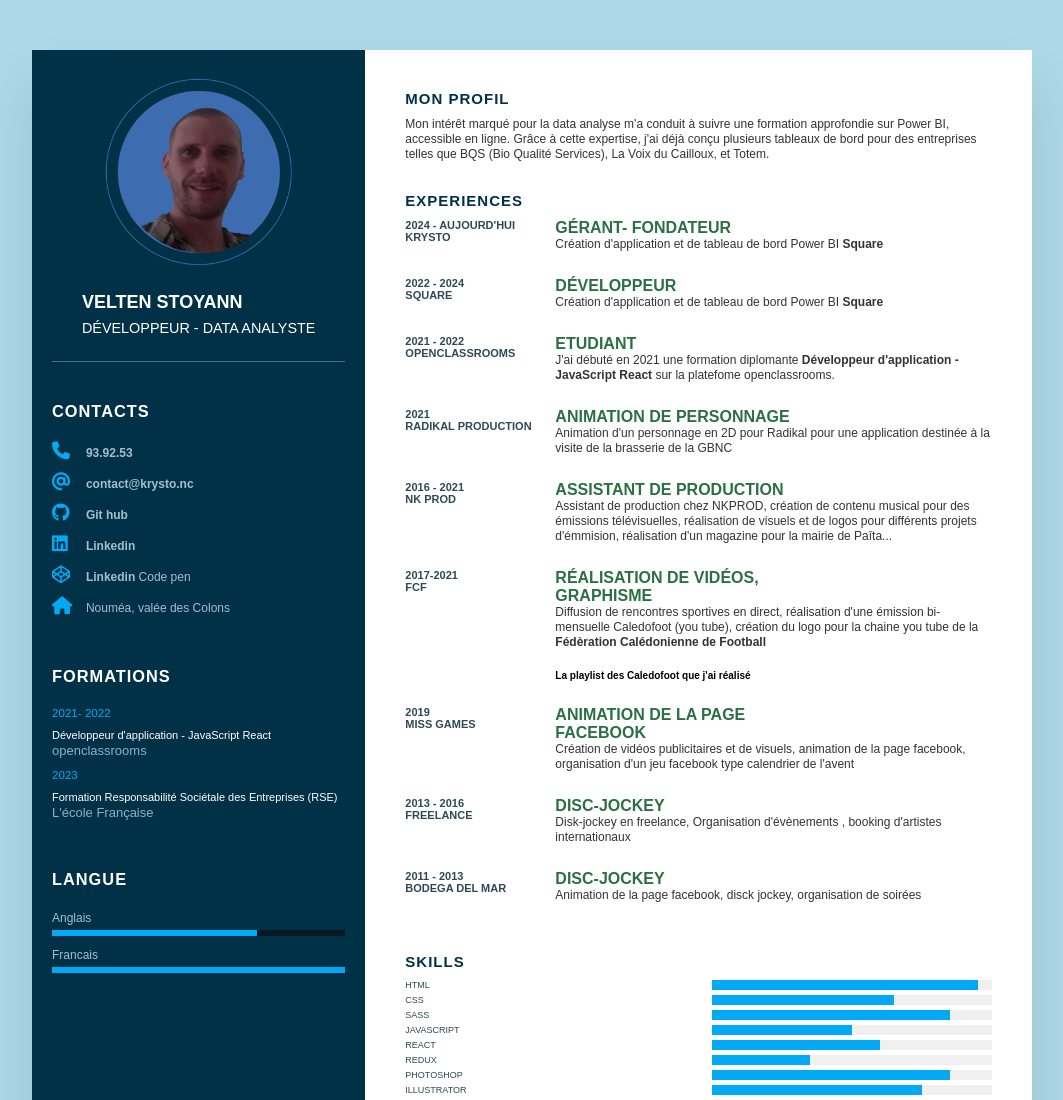
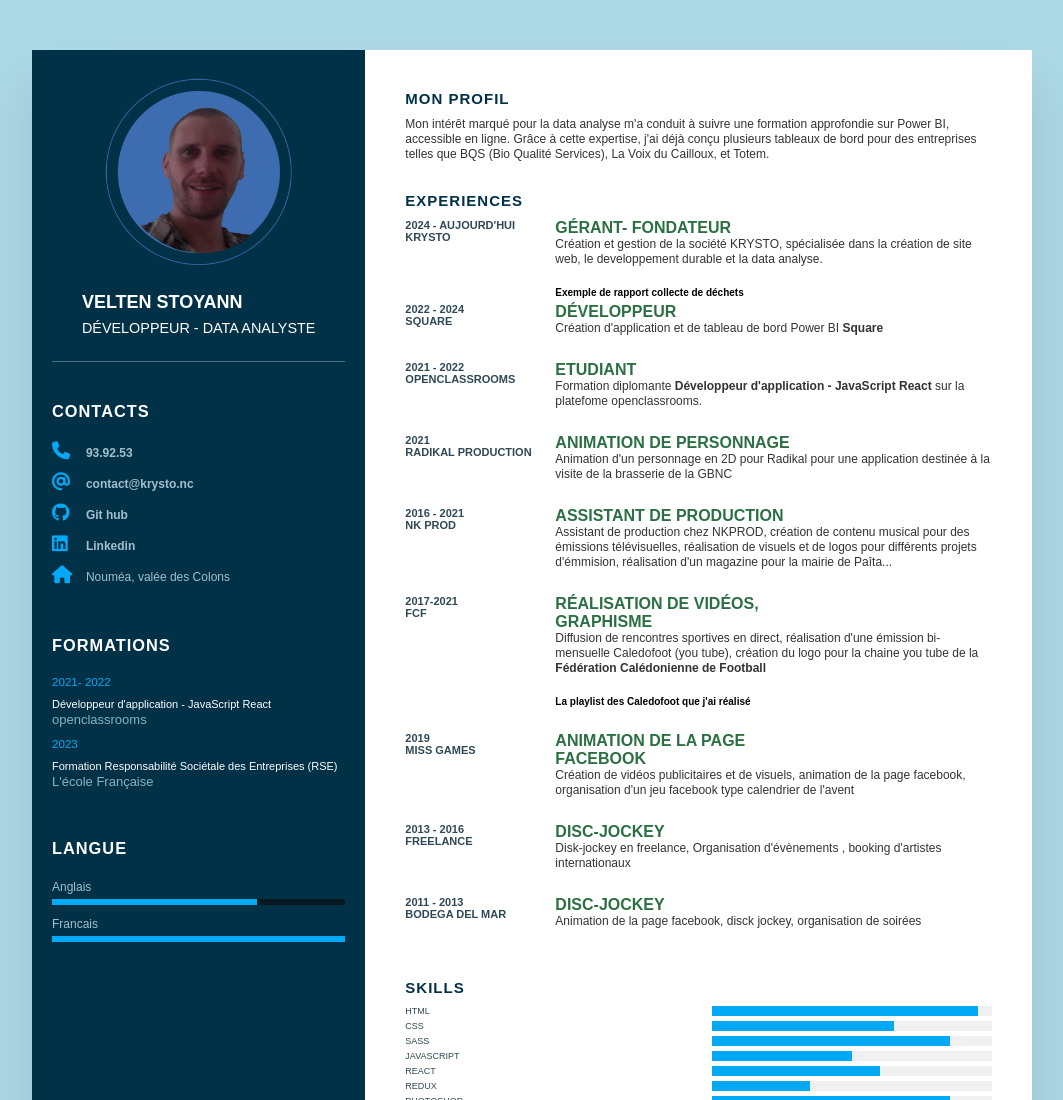
Before and after one commit to stoyann-open-classrooms/CV-2024, a plain HTML site: page index.html in a window 1280 px wide. Shown: the top 1100 px of the page, without its empty margins (108-1171 px from the left). Drawn offline with Linux system fonts and the light colour scheme.

Commit message:
modif correction

```diff
--- a/index.html
+++ b/index.html
@@ -45,13 +45,7 @@
                         <span class="text">
                             <a href="https://www.linkedin.com/feed/">Linkedin </a></span>
                     </li>
-                    <li>
-                        <span class="icon"><i class="fa-brands fa-codepen"></i></span>
-                        <span class="text">
-                            <a href="https://codepen.io/stoyann-open-classrooms">Linkedin
-                            </a>
-                            Code pen</span>
-                    </li>
+
 
                     <li>
                         <span class="icon"><i class="fa-solid fa-house"></i></span>
@@ -134,9 +128,10 @@
                     </div>
                     <div class="text">
                         <h4>Gérant- Fondateur</h4>
-                        <p>Création d'application et de tableau de bord Power BI<span><a href="https://www.square.nc/">
-                                    Square </a> </span>
+                        <p>
+                            Création et gestion de la société KRYSTO, spécialisée dans la création de site web, le developpement durable et la data analyse.
                         </p>
+                        <a href="https://app.powerbi.com/view?r=eyJrIjoiYWQ0MmFiN2EtNmQ5Ny00MjM2LThkYmUtN2RkMWNhMjVmNDljIiwidCI6ImI0Mjk1ZmNmLTk3MmItNDFjMC05OGYzLTNkNzU4NmIyZTdkYiIsImMiOjEwfQ%3D%3D">Exemple de rapport collecte de déchets</a>
                     </div>
                 </div>
                 <div class="box">
@@ -160,7 +155,7 @@
                     </div>
                     <div class="text">
                         <h4>Etudiant</h4>
-                        <p>J'ai débuté en 2021 une formation diplomante <span><a
+                        <p> Formation diplomante <span><a
                                     href="https://openclassrooms.com/fr/paths/516-developpeur-dapplication-javascript-react">Développeur
                                     d'application - JavaScript React</a></span> sur la platefome openclassrooms.
                         </p>
@@ -204,7 +199,7 @@
                         <h4>réalisation de vidéos, graphisme</h4>
                         <p>Diffusion de rencontres sportives en direct, réalisation d'une émission bi-mensuelle
                             Caledofoot
-                            (you tube), création du logo pour la chaine you tube de la <strong>Fédèration Calédonienne de Football </strong>
+                            (you tube), création du logo pour la chaine you tube de la <strong>Fédération Calédonienne de Football </strong>
                         <ul>
                             <li><a
                                     href="https://www.youtube.com/watch?v=0uOMq2_uiIg&list=PLAWF1aIayBTAWjiYIMRgbE771kV9l5T3O&index=1">
```
